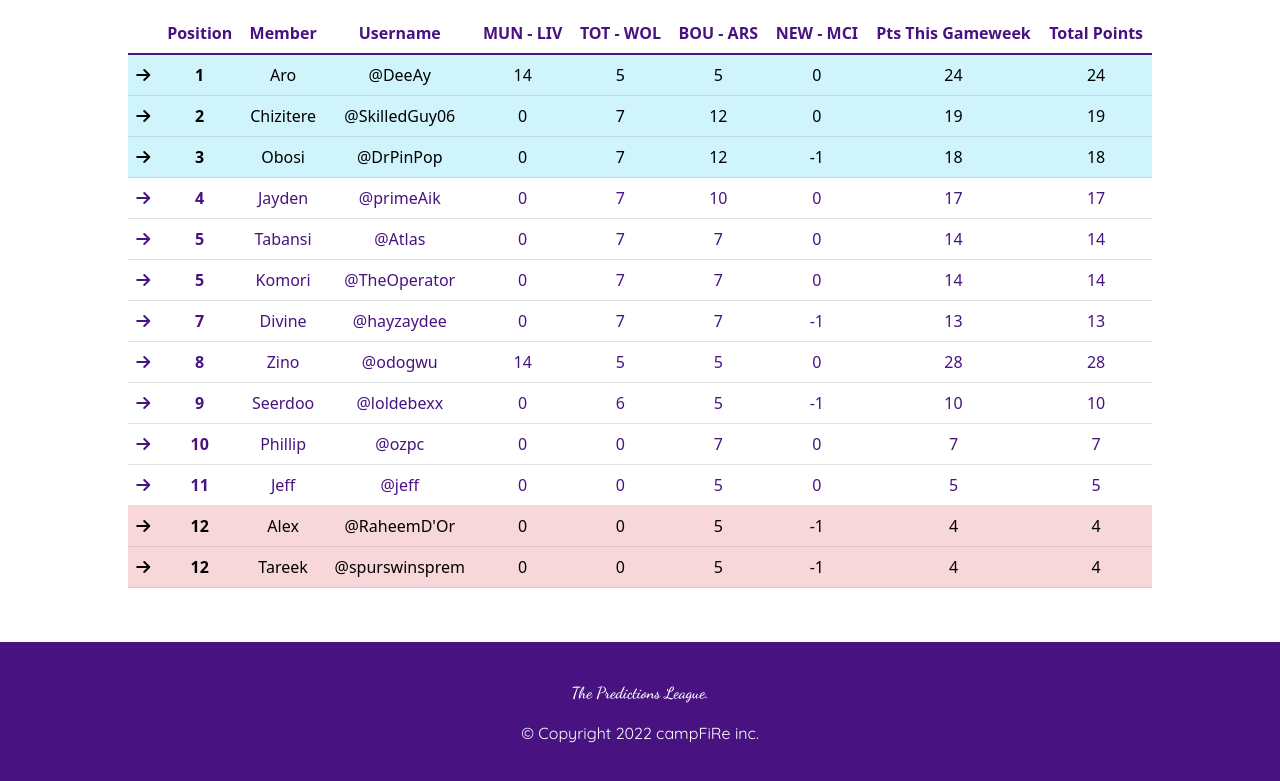
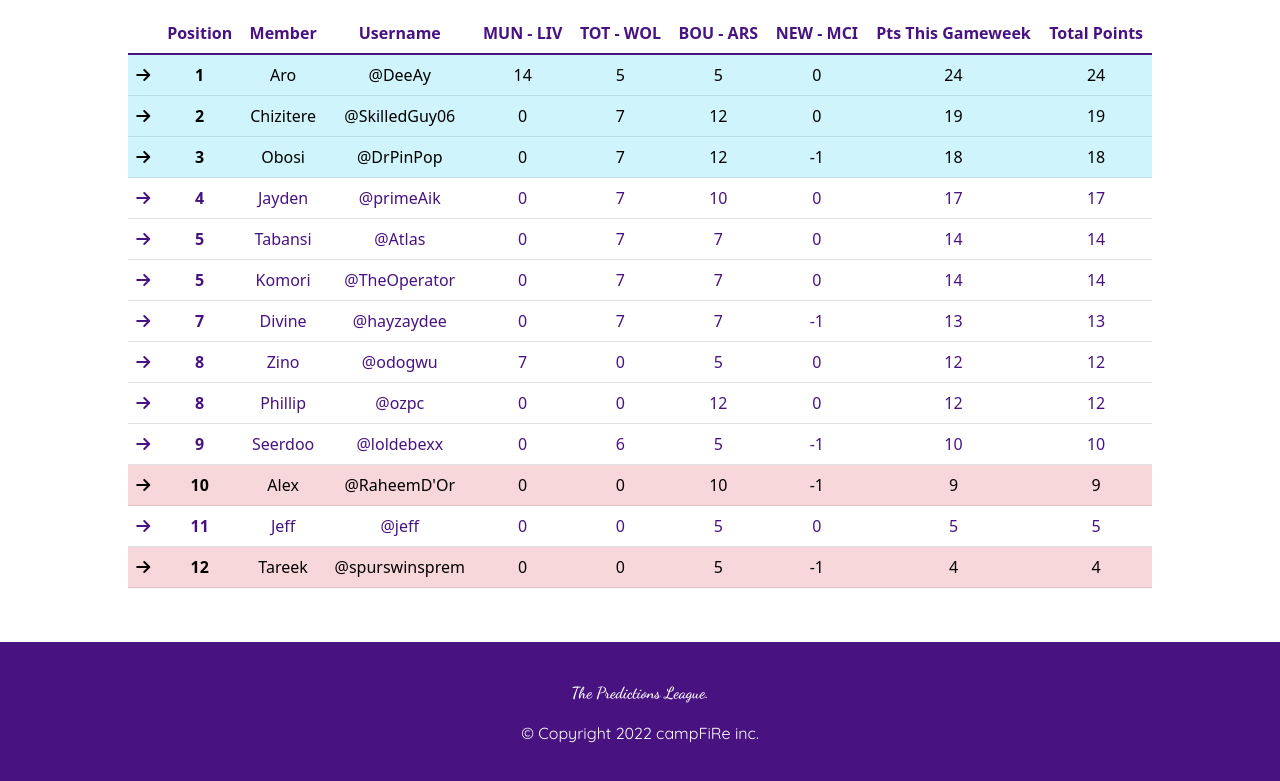
Before and after one commit to DD2K19/thepredictionsleague, a plain HTML site: page index.html in a window 1280 px wide. Shown: the part 5188-5969 px from the top of the page. Drawn offline with nearby package versions, Linux system fonts and the light colour scheme; a web font is replaced by a local one.

Commit message:
Update index.html

```diff
--- a/index.html
+++ b/index.html
@@ -548,7 +548,7 @@
                           <div class="col-lg-12">
                             <div class="row">
                               <div class="col-lg-4">
-                                <p class="desc2">5pts</p>
+                                <p class="desc2">10pts</p>
                               </div>
                               <div class="col-lg-8">
                                 <p class="desc2">Jesus x2, Martinelli</p>
@@ -584,7 +584,7 @@
                           <div class="col-lg-12">
                             <div class="row">
                               <div class="col-lg-4">
-                                <p class="desc2">7pts</p>
+                                <p class="desc2">12pts</p>
                               </div>
                               <div class="col-lg-8">
                                 <p class="desc2">Jesus, Martinelli, Odegaard<i class="fa fa-check"></i></p>
@@ -1990,12 +1990,25 @@
             <th scope="row">8</th>
             <td>Zino</td>
             <td>@odogwu</td>
-            <td>14</td>
+            <td>7</td>
+            <td>0</td>
             <td>5</td>
-            <td>5</td>
-            <td>0</td>
-            <td>28</td>
-            <td>28</td>
+            <td>0</td>
+            <td>12</td>
+            <td>12</td>
+          </tr>
+
+          <tr>
+            <th><i class="fa-solid fa-arrow-right"></i></th>
+            <th scope="row">8</th>
+            <td>Phillip</td>
+            <td>@ozpc</td>
+            <td>0</td>
+            <td>0</td>
+            <td>12</td>
+            <td>0</td>
+            <td>12</td>
+            <td>12</td>
           </tr>
           <tr>
             <th><i class="fa-solid fa-arrow-right"></i></th>
@@ -2009,19 +2022,19 @@
             <td>10</td>
             <td>10</td>
           </tr>
-          <tr>
+          <tr class="table-danger">
             <th><i class="fa-solid fa-arrow-right"></i></th>
             <th scope="row">10</th>
-            <td>Phillip</td>
-            <td>@ozpc</td>
-            <td>0</td>
-            <td>0</td>
-            <td>7</td>
-            <td>0</td>
-            <td>7</td>
-            <td>7</td>
+            <td>Alex</td>
+            <td>@RaheemD'Or</td>
+            <td>0</td>
+            <td>0</td>
+            <td>10</td>
+            <td>-1</td>
+            <td>9</td>
+            <td>9</td>
           </tr>
-          <tr>
+           <tr>
             <th><i class="fa-solid fa-arrow-right"></i></th>
             <th scope="row">11</th>
             <td>Jeff</td>
@@ -2036,8 +2049,8 @@
           <tr class="table-danger">
             <th><i class="fa-solid fa-arrow-right"></i></th>
             <th scope="row">12</th>
-            <td>Alex</td>
-            <td>@RaheemD'Or</td>
+            <td>Tareek</td>
+            <td>@spurswinsprem</td>
             <td>0</td>
             <td>0</td>
             <td>5</td>
@@ -2045,18 +2058,6 @@
             <td>4</td>
             <td>4</td>
           </tr>
-          <tr class="table-danger">
-            <th><i class="fa-solid fa-arrow-right"></i></th>
-            <th scope="row">12</th>
-            <td>Tareek</td>
-            <td>@spurswinsprem</td>
-            <td>0</td>
-            <td>0</td>
-            <td>5</td>
-            <td>-1</td>
-            <td>4</td>
-            <td>4</td>
-          </tr>
 
         </tbody>
       </table>
```
